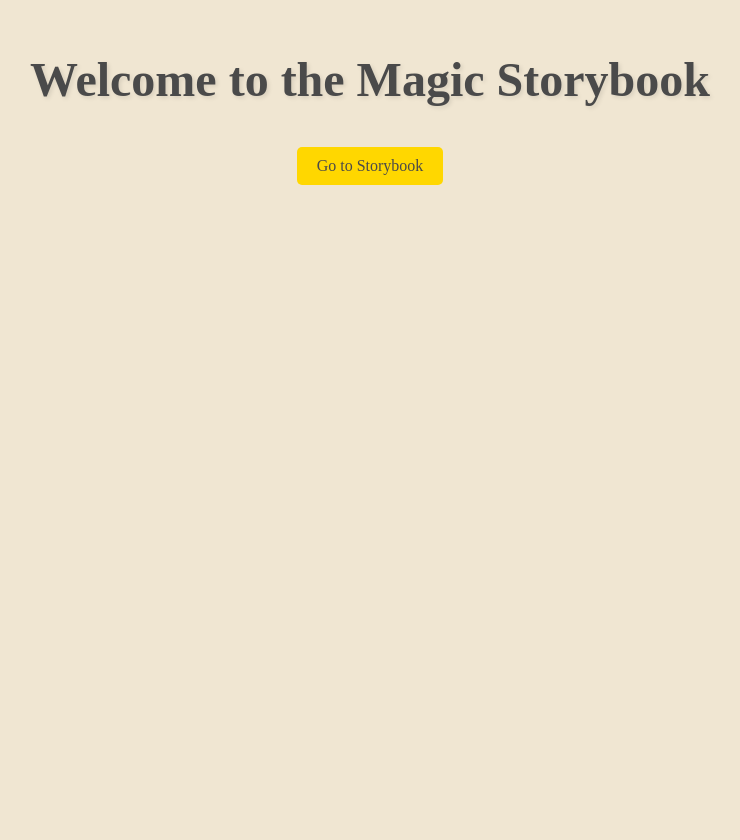
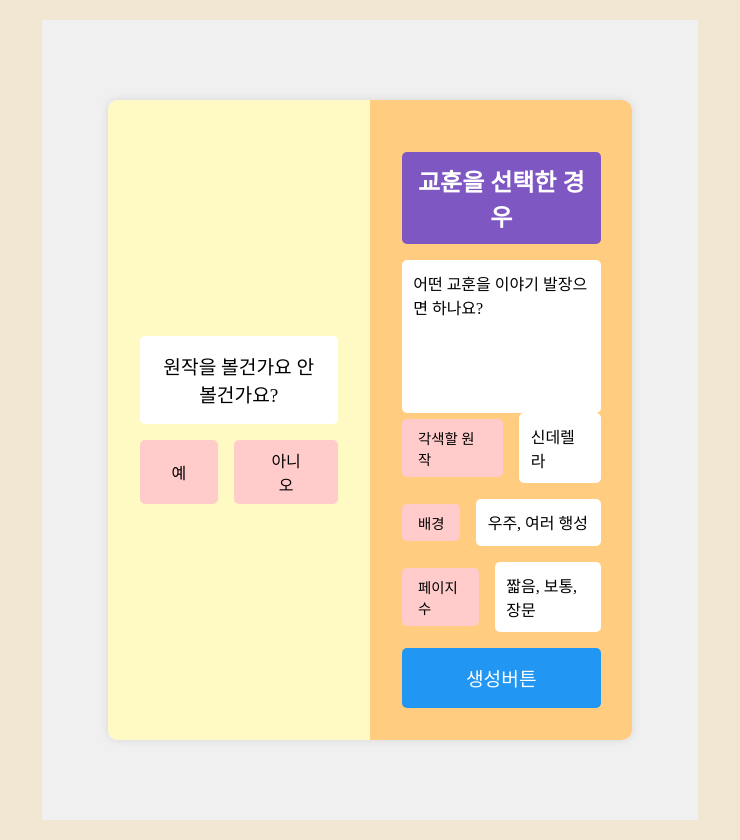
Before and after one commit to kakaotech-bootcamp-team21/hackathon-frontend, a React (Create React App) app: page / in a window 1280 px wide. Shown: the whole page, without its empty margins (270-1010 px from the left). Before the commit the page ends 800 px from the top, so only its background shows below. Built offline with nearby package versions, Linux system fonts and the light colour scheme; a web font is replaced by a local one.

Commit message:
로딩 페이지 구현

```diff
--- a/package.json
+++ b/package.json
@@ -6,6 +6,8 @@
     "@testing-library/jest-dom": "^5.17.0",
     "@testing-library/react": "^13.4.0",
     "@testing-library/user-event": "^13.5.0",
+    "axios": "^1.7.7",
+    "gsap": "^3.12.5",
     "lucide-react": "^0.438.0",
     "react": "^18.3.1",
     "react-dom": "^18.3.1",
--- a/src/App.js
+++ b/src/App.js
@@ -2,13 +2,8 @@ import React from 'react';
 import { BrowserRouter as Router, Route, Routes, Link } from 'react-router-dom';
 import MyBook from './MyBook';
 import './App.css';
+import Home from "./Home";
 
-const Home = () => (
-    <div className="home">
-      <h1>Welcome to the Magic Storybook</h1>
-      <Link to="/mybook">Go to Storybook</Link>
-    </div>
-);
 
 const App = () => {
   return (
--- /dev/null
+++ b/src/Home.css
@@ -0,0 +1,103 @@
+.home-container {
+    display: flex;
+    justify-content: center;
+    align-items: center;
+    height: 100vh;
+    background-color: #f0f0f0;
+}
+
+.storybook-form {
+    display: flex;
+    width: 80%;
+    height: 80%;
+    background-color: #ffffff;
+    border-radius: 10px;
+    overflow: hidden;
+    box-shadow: 0 0 10px rgba(0, 0, 0, 0.1);
+}
+
+.form-section {
+    flex: 1;
+    padding: 2rem;
+    display: flex;
+    flex-direction: column;
+}
+
+.left-section {
+    background-color: #fff9c4;
+    justify-content: center;
+}
+
+.right-section {
+    background-color: #ffcc80;
+}
+
+.question {
+    background-color: white;
+    padding: 1rem;
+    border-radius: 5px;
+    margin-bottom: 1rem;
+    text-align: center;
+    font-size: 1.2rem;
+}
+
+.buttons {
+    display: flex;
+    justify-content: center;
+    gap: 1rem;
+}
+
+.option-button {
+    background-color: #ffcccb;
+    border: none;
+    padding: 0.5rem 2rem;
+    border-radius: 5px;
+    cursor: pointer;
+    font-size: 1rem;
+}
+
+.input-group {
+    margin-bottom: 1rem;
+    display: flex;
+    align-items: center;
+}
+
+.category-label {
+    background-color: #ffcccb;
+    padding: 0.5rem 1rem;
+    border-radius: 5px;
+    margin-right: 1rem;
+    font-size: 0.9rem;
+}
+
+.input-field {
+    background-color: white;
+    padding: 0.7rem;
+    border-radius: 5px;
+    flex-grow: 1;
+}
+
+.section-title {
+    background-color: #7e57c2;
+    color: white;
+    padding: 0.7rem;
+    border-radius: 5px;
+    margin-bottom: 1rem;
+    text-align: center;
+}
+
+.submit-button {
+    background-color: #2196f3;
+    color: white;
+    padding: 1rem;
+    border: none;
+    border-radius: 5px;
+    font-size: 1.2rem;
+    cursor: pointer;
+    transition: background-color 0.3s;
+    margin-top: auto;
+}
+
+.submit-button:hover {
+    background-color: #1976d2;
+}
--- /dev/null
+++ b/src/Home.js
@@ -0,0 +1,52 @@
+import React, { useState } from 'react';
+import { useNavigate } from 'react-router-dom';
+import Loading from './Loading';
+import './Home.css';
+
+const Home = () => {
+    const navigate = useNavigate();
+    const [isLoading, setIsLoading] = useState(false);
+
+    const handleSubmit = (e) => {
+        e.preventDefault();
+        setIsLoading(true);
+        setTimeout(() => {
+            setIsLoading(false);
+            navigate('/mybook');
+        }, 3000); // 3초 후 페이지 이동
+    };
+
+    return (
+        <div className="home-container">
+            {isLoading && <Loading />}
+            <form onSubmit={handleSubmit} className="storybook-form">
+                <div className="form-section left-section">
+                    <div className="question">원작을 볼건가요 안볼건가요?</div>
+                    <div className="buttons">
+                        <button type="button" className="option-button">예</button>
+                        <button type="button" className="option-button">아니오</button>
+                    </div>
+                </div>
+                <div className="form-section right-section">
+                    <h2 className="section-title">교훈을 선택한 경우</h2>
+                    <div className="input-field">어떤 교훈을 이야기 발장으면 하나요?</div>
+                    <div className="input-group">
+                        <span className="category-label">각색할 원작</span>
+                        <div className="input-field">신데렐라</div>
+                    </div>
+                    <div className="input-group">
+                        <span className="category-label">배경</span>
+                        <div className="input-field">우주, 여러 행성</div>
+                    </div>
+                    <div className="input-group">
+                        <span className="category-label">페이지 수</span>
+                        <div className="input-field">짧음, 보통, 장문</div>
+                    </div>
+                    <button type="submit" className="submit-button">생성버튼</button>
+                </div>
+            </form>
+        </div>
+    );
+};
+
+export default Home;
--- /dev/null
+++ b/src/Loading.css
@@ -0,0 +1,27 @@
+.loading-overlay {
+    position: fixed;
+    top: 0;
+    left: 0;
+    width: 100%;
+    height: 100%;
+    background-color: rgba(0, 0, 0, 0.5);
+    display: flex;
+    flex-direction: column;
+    justify-content: center;
+    align-items: center;
+    z-index: 1000;
+}
+
+.loading-spinner {
+    width: 50px;
+    height: 50px;
+    border: 5px solid #f3f3f3;
+    border-top: 5px solid #3498db;
+    border-radius: 50%;
+}
+
+.loading-overlay p {
+    color: white;
+    margin-top: 1rem;
+    font-size: 1.2rem;
+}
--- /dev/null
+++ b/src/Loading.js
@@ -0,0 +1,26 @@
+import React, { useEffect, useRef } from 'react';
+import { gsap } from 'gsap';
+import './Loading.css';
+
+const Loading = () => {
+    const loadingRef = useRef(null);
+
+    useEffect(() => {
+        const loadingElement = loadingRef.current;
+        gsap.to(loadingElement, {
+            rotation: 360,
+            repeat: -1,
+            duration: 1,
+            ease: "linear"
+        });
+    }, []);
+
+    return (
+        <div className="loading-overlay">
+            <div className="loading-spinner" ref={loadingRef}></div>
+            <p>생성중입니다...</p>
+        </div>
+    );
+};
+
+export default Loading;
--- a/src/MyBook.css
+++ b/src/MyBook.css
@@ -1,22 +1,27 @@
+/*책을 담는 전체 화면*/
 .book-container {
     position: relative;
     width: 100%;
-    max-width: 800px;
+    /*max-width: 800px;*/
+    max-width: 1200px;
     height: 600px;
+
 }
-
+/*두쪽 다 */
 .fairy-tale-book {
-    box-shadow: 0 10px 20px rgba(0, 0, 0, 0.2);
+    box-shadow:10px 20px rgba(0, 0, 0, 0.2);
     border-radius: 10px;
 }
-
+/*책 내용 한쪽만*/
 .fairy-tale-page {
     background-color: #fff9e6;
     border: 1px solid #e0d5b3;
     border-radius: 10px;
     overflow: hidden;
+    max-width: 800px;
+
 }
-
+/*실제 책 내용*/
 .page-content {
     width: 100%;
     height: 100%;
@@ -25,11 +30,12 @@
     justify-content: space-between;
     padding: 20px;
     box-sizing: border-box;
+
 }
 
 .page-image {
     width: 100%;
-    height: 300px;
+    height: 500px;
     background-size: cover;
     background-position: center;
     border-radius: 10px;
--- a/src/MyBook.js
+++ b/src/MyBook.js
@@ -1,10 +1,25 @@
-import React, { useState } from 'react';
+import React, { useState, useEffect } from 'react';
 import HTMLFlipBook from 'react-pageflip';
 import { ChevronLeft, ChevronRight } from 'lucide-react';
+import axios from 'axios';
 import './MyBook.css';
 
 const MyBook = () => {
     const [page, setPage] = useState(0);
+    const [photos, setPhotos] = useState([]);
+
+    useEffect(() => {
+        const fetchPhotos = async () => {
+            try {
+                const response = await axios.get('https://jsonplaceholder.typicode.com/photos');
+                setPhotos(response.data.slice(0, 10)); // 처음 10개의 사진만 사용
+            } catch (error) {
+                console.error('Error fetching photos:', error);
+            }
+        };
+
+        fetchPhotos();
+    }, []);
 
     const generatePages = () => {
         const storyContent = [
@@ -22,7 +37,7 @@ const MyBook = () => {
 
         return storyContent.map((content, index) => ({
             content,
-            image: `/images/page${index + 1}.jpg`
+            image: photos[index] ? photos[index].url : ''
         }));
     };
 
@@ -33,8 +48,10 @@ const MyBook = () => {
     };
 
     return (
+
+
         <div className="book-container">
-            <h1>마법의 동화책</h1>
+            <h2>마법의 동화책</h2>
             <HTMLFlipBook
                 width={400}
                 height={600}
@@ -59,13 +76,9 @@ const MyBook = () => {
                     </div>
                 ))}
             </HTMLFlipBook>
-            <button className="custom-button prev" onClick={() => setPage(page - 1)} disabled={page === 0}>
-                <ChevronLeft />
-            </button>
-            <button className="custom-button next" onClick={() => setPage(page + 1)} disabled={page === pages.length - 1}>
-                <ChevronRight />
-            </button>
+
         </div>
+
     );
 };
 
```
Also changed, not shown: 1 other file (tests, documents, lock files or other folders).
